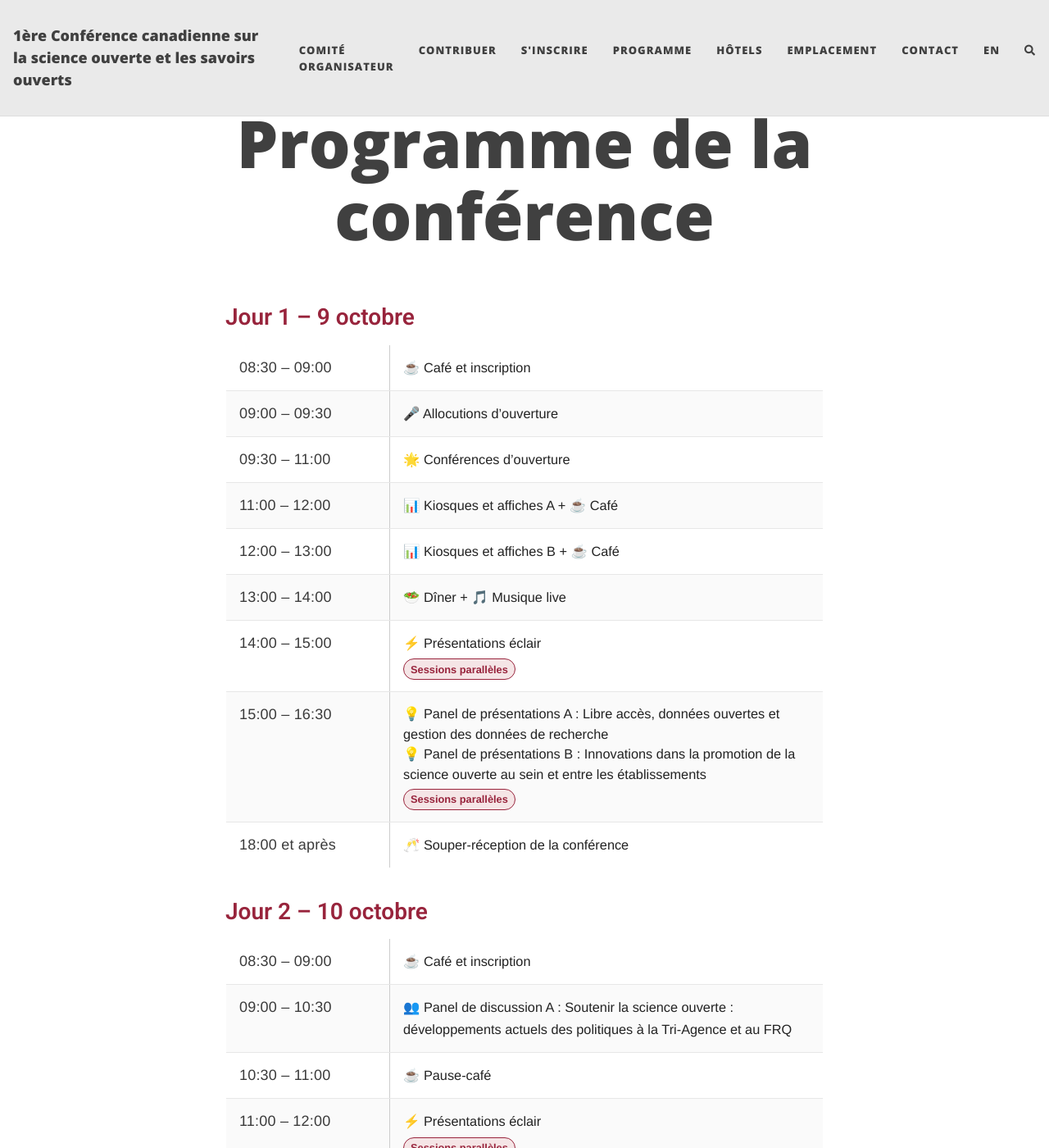
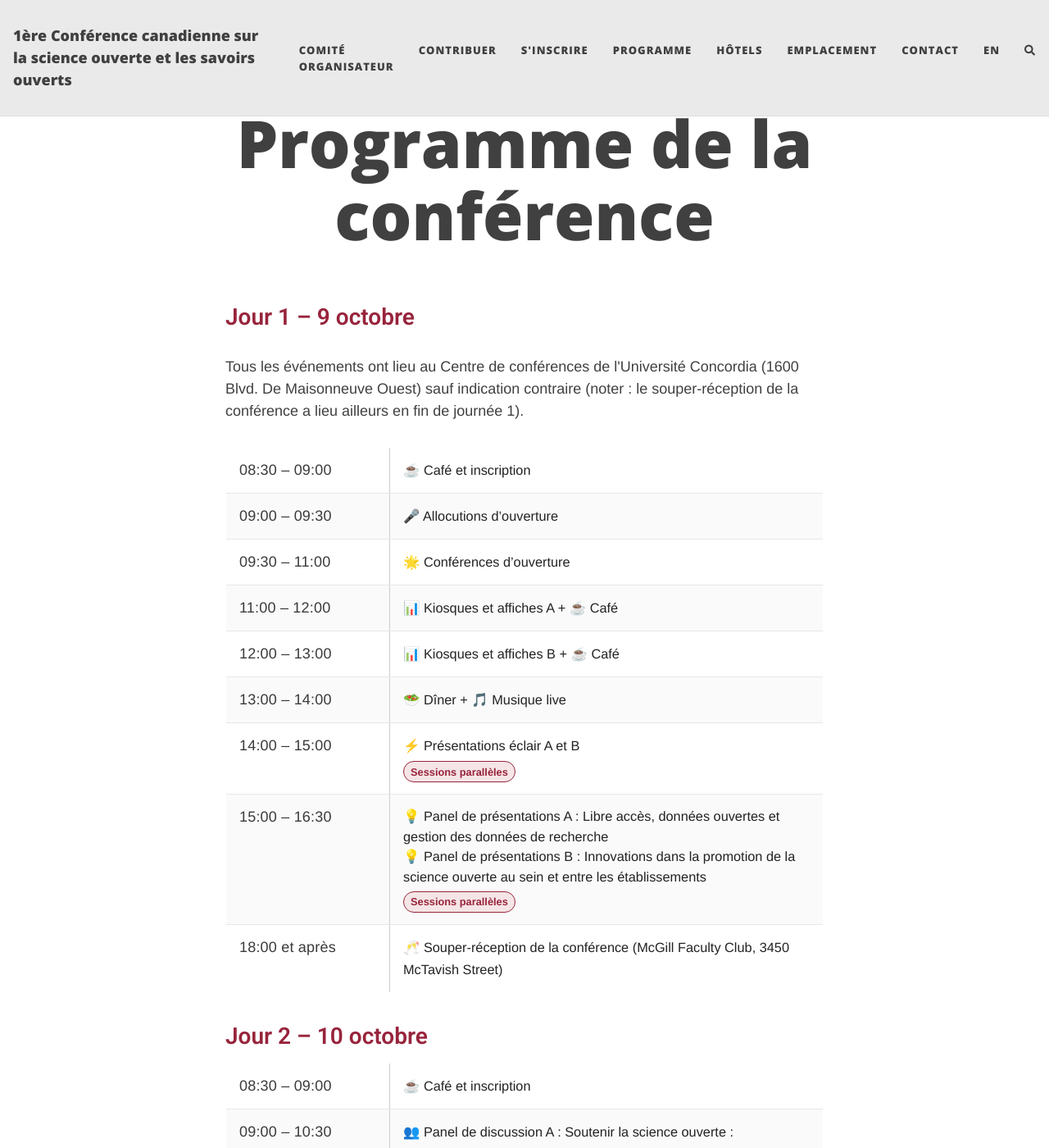
Before and after one commit to oscanada/oscanada.github.io, a Jekyll site: the page built from fr/program.html, in a window 1280 px wide and 1400 px high. Shown: the whole window at 82% size. Built offline with Jekyll 4.4.1, drawn with Linux system fonts in a browser that asks for light colours; nearby versions of some CDN libraries; comment, search, counter and statistics services are not loaded; some of the changed text lies outside the part shown.

Commit message:
Update program.html

```diff
--- a/fr/program.html
+++ b/fr/program.html
@@ -125,6 +125,8 @@ cover-img:
   <main class="schedule">
     <h5>Jour 1 – 9 octobre</h5>
 
+    <p>Tous les événements ont lieu au Centre de conférences de l'Université Concordia (1600 Blvd. De Maisonneuve Ouest) sauf indication contraire (noter : le souper-réception de la conférence a lieu ailleurs en fin de journée 1).</p>
+
     <table class="schedule-table">
       <tbody>
         <tr>
@@ -154,7 +156,7 @@ cover-img:
         <tr>
           <td class="time-cell">14:00 – 15:00</td>
           <td class="content-cell">
-            <span class="social">⚡ Présentations éclair</span><br>
+            <span class="social">⚡ Présentations éclair A et B</span><br>
             <span class="pill">Sessions parallèles</span>
           </td>
         </tr>
@@ -168,7 +170,7 @@ cover-img:
         </tr>
         <tr>
           <td class="time-cell">18:00 et après</td>
-          <td class="content-cell"><span class="social">🥂 Souper-réception de la conférence</span></td>
+          <td class="content-cell"><span class="social">🥂 Souper-réception de la conférence (McGill Faculty Club, 3450 McTavish Street)</span></td>
         </tr>
       </tbody>
     </table>
@@ -192,7 +194,7 @@ cover-img:
         <tr>
           <td class="time-cell">11:00 – 12:00</td>
           <td class="content-cell">
-            <span class="social">⚡ Présentations éclair</span><br>
+            <span class="social">⚡ Présentations éclair C et D</span><br>
             <span class="pill">Sessions parallèles</span>
           </td>
         </tr>
```
